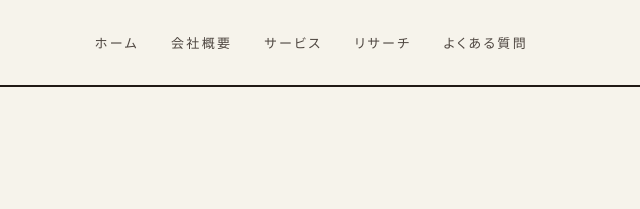
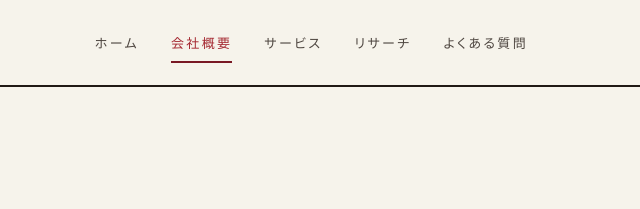
Before and after one commit to tkbstore/marketing-ai-iv-consulting, an Astro site in the folder website/: page /marketing-ai-iv-consulting/about in a window 1280 px wide. Shown: the top 209 px of the page, 640-1280 px from the left. Built offline with nearby package versions, Linux system fonts and the light colour scheme; Astro itself is replaced by a stand-in of ours.

Commit message:
fix: add base path to all internal links for GitHub Pages
All href values now use import.meta.env.BASE_URL so navigation
works correctly under the /marketing-ai-iv-consulting subpath.

```diff
--- a/website/src/layouts/Base.astro
+++ b/website/src/layouts/Base.astro
@@ -12,8 +12,10 @@ interface Props {
 
 const { title, description, jsonLd = [], ogType = "website" } = Astro.props;
 
+const base = import.meta.env.BASE_URL.replace(/\/$/, "");
 const canonical = new URL(Astro.url.pathname, Astro.site ?? SITE_URL).href;
 const currentPath = Astro.url.pathname.replace(/\/$/, "") || "/";
+const basePath = (path: string) => (path === "/" ? base || "/" : `${base}${path}`);
 
 // 全ページ共通の構造化データ: Organization + WebSite + Person(代表)
 const baseJsonLd = [
@@ -66,15 +68,18 @@ const baseJsonLd = [
 const allJsonLd = [...baseJsonLd, ...jsonLd];
 
 const nav = [
-  { href: "/", label: "ホーム" },
-  { href: "/about", label: "会社概要" },
-  { href: "/services", label: "サービス" },
-  { href: "/research", label: "リサーチ" },
-  { href: "/faq", label: "よくある質問" },
+  { href: basePath("/"), label: "ホーム" },
+  { href: basePath("/about"), label: "会社概要" },
+  { href: basePath("/services"), label: "サービス" },
+  { href: basePath("/research"), label: "リサーチ" },
+  { href: basePath("/faq"), label: "よくある質問" },
 ];
 
-const isCurrent = (href: string) =>
-  href === "/" ? currentPath === "/" : currentPath.startsWith(href);
+const isCurrent = (href: string) => {
+  const norm = currentPath.replace(base, "") || "/";
+  const hrefNorm = href.replace(base, "") || "/";
+  return hrefNorm === "/" ? norm === "/" : norm.startsWith(hrefNorm);
+};
 ---
 
 <!doctype html>
@@ -89,8 +94,8 @@ const isCurrent = (href: string) =>
     <title>{title}</title>
     <meta name="description" content={description} />
     <link rel="canonical" href={canonical} />
-    <link rel="icon" type="image/svg+xml" href="/favicon.svg" />
-    <link rel="sitemap" href="/sitemap-index.xml" />
+    <link rel="icon" type="image/svg+xml" href={`${base}/favicon.svg`} />
+    <link rel="sitemap" href={`${base}/sitemap-index.xml`} />
 
     <meta property="og:type" content={ogType} />
     <meta property="og:title" content={title} />
@@ -119,7 +124,7 @@ const isCurrent = (href: string) =>
   <body>
     <header class="site-header">
       <div class="container masthead">
-        <a href="/" class="masthead-brand"
+        <a href={basePath("/")} class="masthead-brand"
           ><span class="mark">IV</span> Consulting</a
         >
         <nav class="masthead-nav" aria-label="メインナビゲーション">
--- a/website/src/pages/about.astro
+++ b/website/src/pages/about.astro
@@ -2,6 +2,7 @@
 import Base from "../layouts/Base.astro";
 import { company, ceo, SITE_URL } from "../data/company";
 
+const base = import.meta.env.BASE_URL.replace(/\/$/, "");
 const title = "会社概要・代表プロフィール | 株式会社IV Consulting";
 const description =
   "株式会社IV Consultingの会社概要と代表取締役CEO大嶋敏也のプロフィール。光通信グループで20年間、経営管理・人事・内部統制・上場子会社コンサルティングを歴任。2025年7月にIV Consultingを創業。";
@@ -164,7 +165,7 @@ const jsonLd = [
           公開し、その品質でご判断いただくことを選びました。
         </p>
         <p>
-          <a href="/research">リサーチノートはこちら</a>から全文お読みいただけます。
+          <a href={`${base}/research`}>リサーチノートはこちら</a>から全文お読みいただけます。
         </p>
       </div>
     </div>
--- a/website/src/pages/research/[slug].astro
+++ b/website/src/pages/research/[slug].astro
@@ -11,6 +11,7 @@ export async function getStaticPaths() {
   }));
 }
 
+const base = import.meta.env.BASE_URL.replace(/\/$/, "");
 const { post } = Astro.props;
 const { Content } = await render(post);
 
@@ -111,7 +112,7 @@ const jsonLd = [
         }
 
         <nav style="margin-top: var(--space-block);" aria-label="記事ナビゲーション">
-          <a class="btn btn--ghost" href="/research">リサーチノート一覧へ戻る</a>
+          <a class="btn btn--ghost" href={`${base}/research`}>リサーチノート一覧へ戻る</a>
         </nav>
       </div>
     </div>
--- a/website/src/pages/research/index.astro
+++ b/website/src/pages/research/index.astro
@@ -3,6 +3,7 @@ import { getCollection } from "astro:content";
 import Base from "../../layouts/Base.astro";
 import { SITE_URL } from "../../data/company";
 
+const base = import.meta.env.BASE_URL.replace(/\/$/, "");
 const posts = (await getCollection("research")).sort(
   (a, b) => b.data.pubDate.valueOf() - a.data.pubDate.valueOf(),
 );
@@ -66,7 +67,7 @@ const jsonLd = [
               </span>
               <div>
                 <h2 class="heading-md">
-                  <a href={`/research/${post.id}`} style="text-decoration: none;">
+                  <a href={`${base}/research/${post.id}`} style="text-decoration: none;">
                     {post.data.title}
                   </a>
                 </h2>
```
Also changed, not shown: website/src/pages/index.astro (+5 -4 lines).
